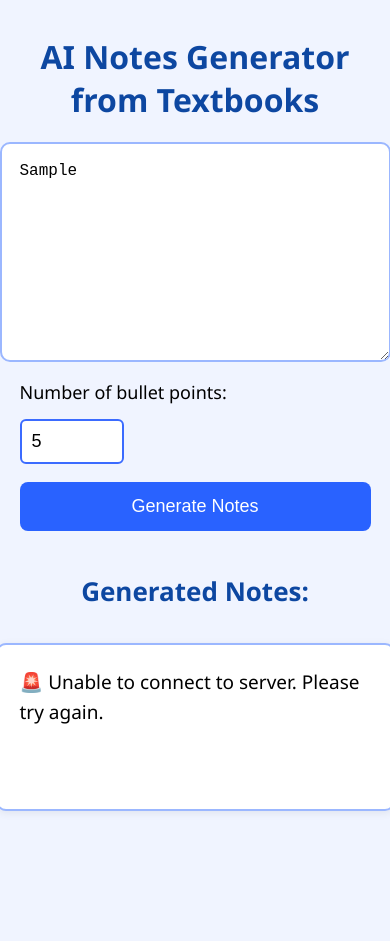
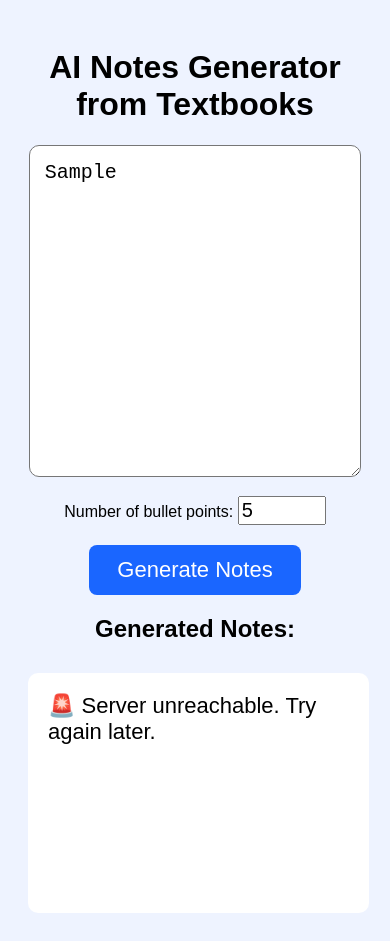
Before and after one commit to bridgithvinisha/AI-NOTES-TEXTBOOK, a plain HTML site: page frontend/index.html in a window 390 px wide. Both pictures are taken after typing "Sample" into the empty fields and a click on the button "Generate Notes". Before the commit the page ends 844 px from the top, so only its background shows below. Drawn offline with Linux system fonts and the light colour scheme; no server answers.

Commit message:
Final working version - generate notes connected

```diff
--- a/frontend/index.html
+++ b/frontend/index.html
@@ -1,25 +1,25 @@
 <!DOCTYPE html>
 <html lang="en">
 <head>
-    <meta charset="UTF-8" />
-    <meta name="viewport" content="width=device-width, initial-scale=1.0" />
+  <meta charset="UTF-8">
   <title>AI Notes Generator from Textbooks</title>
-    <link rel="stylesheet" href="style.css" />
+  <link rel="stylesheet" href="style.css">
 </head>
 <body>
+
 <h1>AI Notes Generator from Textbooks</h1>
 
 <textarea id="inputText" placeholder="Paste textbook paragraph here..."></textarea>
 
-    <div class="input-row">
-        <label for="bullets">Number of bullet points:</label>
-        <input id="bullets" type="number" min="1" value="5" />
+<div class="controls">
+  <label>Number of bullet points:</label>
+  <input type="number" id="bulletCount" value="5" min="1" max="20">
 </div>
 
 <button id="generateBtn">Generate Notes</button>
 
 <h2>Generated Notes:</h2>
-    <div id="notesOutput" class="output-box">Notes will appear here...</div>
+<div id="outputBox">Notes will appear here...</div>
 
 <script src="script.js"></script>
 </body>
--- a/frontend/script.js
+++ b/frontend/script.js
@@ -1,46 +1,27 @@
-// Hosted API URL
-const apiURL = "https://ai-notes-textbook.onrender.com/generate";
+const API_URL = "https://ai-notes-textbook.onrender.com/generate";
 
 document.getElementById("generateBtn").addEventListener("click", async () => {
-    const inputText = document.getElementById("inputText").value.trim();
-    const bullets = Number(document.getElementById("bullets").value);
-    const notesOutput = document.getElementById("notesOutput");
+    const text = document.getElementById("inputText").value.trim();
+    const bullets = document.getElementById("bulletCount").value;
+    const outputBox = document.getElementById("outputBox");
 
-    if (!inputText) {
-        notesOutput.innerHTML = "⚠️ Please paste some text first.";
+    if (!text) {
+        outputBox.innerHTML = "⚠ Please enter some text.";
         return;
     }
 
-    notesOutput.innerHTML = "⏳ Generating notes, please wait...";
+    outputBox.innerHTML = "⏳ Generating notes... Please wait...";
 
     try {
-        const response = await fetch(apiURL, {
-            method: "POST",
-            headers: { "Content-Type": "application/json" },
-            body: JSON.stringify({
-                text: inputText,
-                bullets: bullets
-            })
-        });
+        const response = await fetch(`${API_URL}?text=${encodeURIComponent(text)}&bullets=${bullets}`);
+        const data = await response.json();
 
-        if (!response.ok) {
-            notesOutput.innerHTML = "⚠️ Server unreachable or API error. Try again.";
-            return;
+        if (data.notes) {
+            outputBox.innerHTML = data.notes.replaceAll("•", "<br>•");
+        } else {
+            outputBox.innerHTML = "⚠ API Error: Could not generate notes.";
         }
-
-        const data = await response.json();
-        if (!data.notes) {
-            notesOutput.innerHTML = "⚠️ No notes generated. Try again.";
-            return;
-        }
-
-        // Display notes with bullet formatting
-        notesOutput.innerHTML = data.notes
-            .replace(/\n/g, "<br>")
-            .replace(/•/g, "✔️");
-
-    } catch (error) {
-        notesOutput.innerHTML = "🚨 Unable to connect to server. Please try again.";
-        console.error(error);
+    } catch (err) {
+        outputBox.innerHTML = "🚨 Server unreachable. Try again later.";
     }
 });
--- a/frontend/style.css
+++ b/frontend/style.css
@@ -1,118 +1,45 @@
-/* Global styling */
 body {
-    font-family: "Segoe UI", Arial, sans-serif;
-    margin: 0;
-    padding: 0;
-    background: #f0f4ff;
-    display: flex;
-    flex-direction: column;
-    align-items: center;
+  background: #eef3ff;
+  font-family: Arial, sans-serif;
+  text-align: center;
+  padding: 20px;
 }
 
-/* Page heading */
-h1 {
-    margin-top: 35px;
-    color: #0d47a1;
-    text-align: center;
-    font-size: 32px;
+textarea {
+  width: 90%;
+  height: 300px;
+  font-size: 20px;
+  padding: 15px;
+  border-radius: 10px;
 }
 
-/* Textarea box */
-textarea {
-    width: 90%;
-    max-width: 1200px;
-    height: 220px;
-    border-radius: 10px;
-    padding: 18px;
-    font-size: 18px;
-    border: 2px solid #9bb7ff;
-    outline: none;
-    transition: 0.3s;
-    background: white;
+.controls {
+  margin-top: 15px;
 }
 
-textarea:focus {
-    border-color: #3b6bff;
-    box-shadow: 0 0 8px rgba(59, 107, 255, 0.4);
+input {
+  font-size: 20px;
+  width: 80px;
 }
 
-/* Bullet count input row */
-.input-row {
-    width: 90%;
-    max-width: 1200px;
-    margin: 18px 0;
-    display: flex;
-    align-items: center;
-    gap: 15px;
-    font-size: 20px;
+button {
+  margin-top: 20px;
+  padding: 12px 28px;
+  font-size: 22px;
+  background: #1a66ff;
+  border-radius: 8px;
+  border: none;
+  color: white;
+  cursor: pointer;
 }
 
-.input-row input {
-    width: 80px;
-    padding: 10px;
-    border-radius: 6px;
-    border: 2px solid #3b6bff;
-    font-size: 18px;
+#outputBox {
+  margin-top: 30px;
+  background: white;
+  min-height: 200px;
+  width: 90%;
+  padding: 20px;
+  border-radius: 10px;
+  font-size: 22px;
+  text-align: left;
 }
-
-/* Generate button */
-button {
-    background: #2962ff;
-    color: white;
-    border: none;
-    padding: 14px 32px;
-    border-radius: 8px;
-    font-size: 20px;
-    cursor: pointer;
-    transition: 0.25s;
-    margin-bottom: 10px;
-}
-
-button:hover {
-    background: #0d47a1;
-    box-shadow: 0 4px 12px rgba(0, 0, 0, 0.25);
-}
-
-/* Output container */
-h2 {
-    margin-top: 32px;
-    font-size: 26px;
-    color: #0d47a1;
-}
-
-.output-box {
-    width: 90%;
-    max-width: 1200px;
-    margin-top: 12px;
-    background: white;
-    padding: 22px;
-    border-radius: 10px;
-    min-height: 120px;
-    border: 2px solid #9bb7ff;
-    font-size: 19px;
-    line-height: 1.6;
-    white-space: pre-line;
-    box-shadow: 0 2px 8px rgba(0, 0, 0, 0.07);
-}
-
-/* Mobile responsiveness */
-@media (max-width: 700px) {
-    textarea {
-        height: 180px;
-        font-size: 16px;
-    }
-
-    button {
-        width: 90%;
-        font-size: 18px;
-    }
-
-    .input-row {
-        flex-direction: column;
-        align-items: flex-start;
-    }
-
-    .input-row label {
-        font-size: 18px;
-    }
-}
```
Lines whose indentation alone changed are shown as unchanged.
